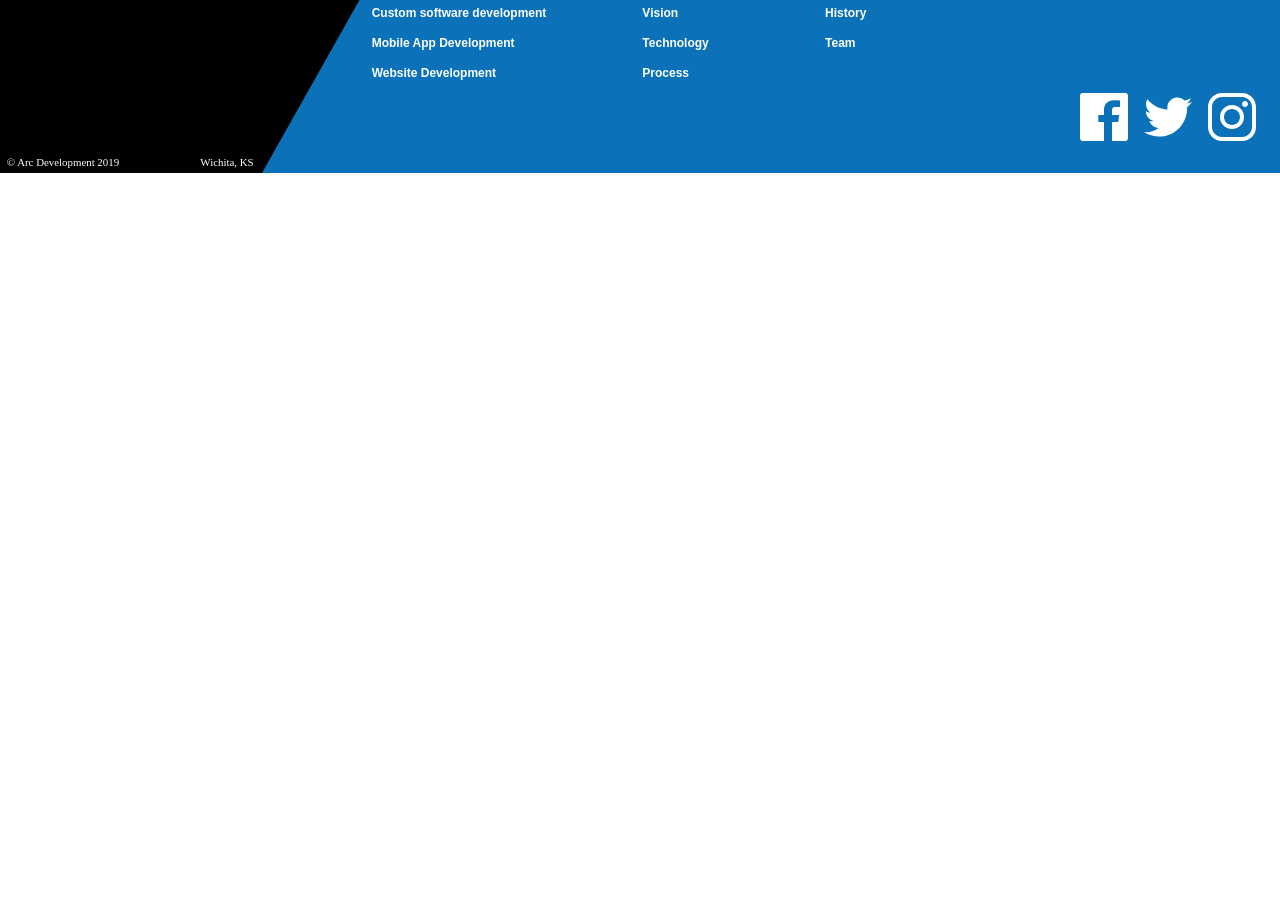
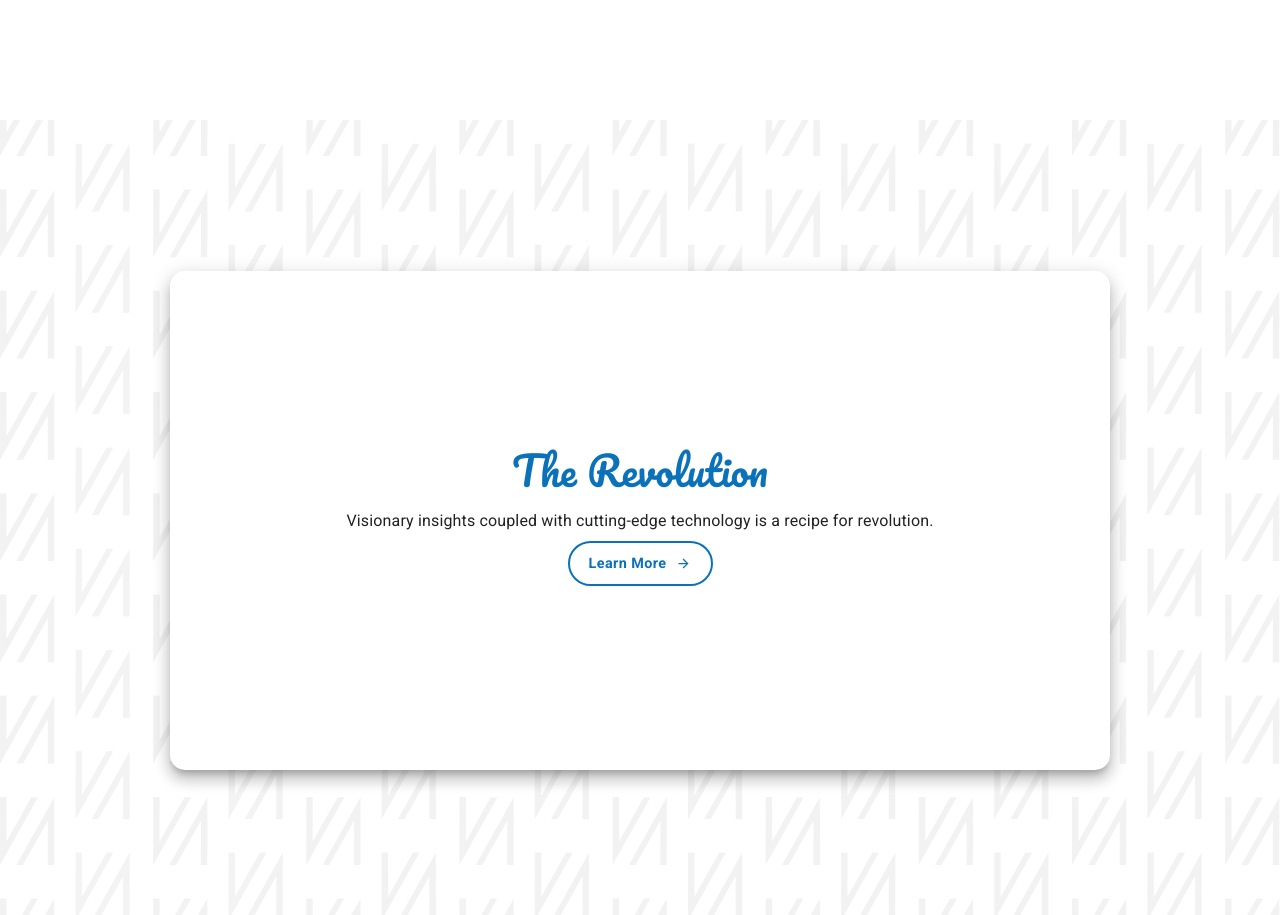
Before and after one commit to brianmuturi2/react-spa, a React (Create React App) app: page / in a window 1280 px wide. Shown: the part 1860-2775 px from the top of the page. Before the commit the page ends 2033 px from the top, so only its background shows below. Built offline with nearby package versions, Linux system fonts and the light colour scheme.

Commit message:
feat(home): created revolution block

```diff
--- a/src/pages/home/Home.js
+++ b/src/pages/home/Home.js
@@ -4,6 +4,8 @@
 import Grid from '@mui/material/Grid';
 import Button from '@mui/material/Button';
 import Typography from '@mui/material/Typography';
+import Card from '@mui/material/Card';
+import CardContent from '@mui/material/CardContent';
 
 import animationData from '../../animations/landinganimation/data'
 import styles from './Home.module.css'
@@ -133,6 +135,29 @@
                         </Grid>
                     </Grid>
                 </Grid>
+                <Grid item>
+                    <Grid container alignItems={'center'} justifyContent={'center'} style={{height: '50em'}} className={styles.serviceContainer}>
+                        <Card className={styles.revolutionCard}>
+                            <CardContent>
+                                <Grid container direction={'column'} style={{textAlign: 'center'}}>
+                                    <Grid item>
+                                        <Typography variant={'h3'} className={styles.heading3} gutterBottom>The Revolution</Typography>
+                                    </Grid>
+                                    <Grid item>
+                                        <Typography variant={'subtitle1'} gutterBottom>
+                                            Visionary insights coupled with cutting-edge technology is a recipe for revolution.
+                                        </Typography>
+                                        <Button variant={'outlined'} className={`${styles.learnBtn} ${styles.learnBtnHeader}`}>
+                                            <span style={{marginRight: 10}}>Learn More</span>
+                                            <ButtonArrow width={15} height={15} fill={'#0B72B9'}/>
+                                        </Button>
+                                    </Grid>
+                                </Grid>
+                            </CardContent>
+                        </Card>
+                        <div className={styles.revolutionBackground}/>
+                    </Grid>
+                </Grid>
             </Grid>
     )
 }
--- a/src/pages/home/Home.module.css
+++ b/src/pages/home/Home.module.css
@@ -3,6 +3,12 @@
     font-weight: 700;
     font-size: 2.5rem;
     line-height: 1.5;
+    color: #0B72B9;
+}
+
+.heading3 {
+    font-family: Pacifico;
+    font-size: 2.5rem;
     color: #0B72B9;
 }
 
@@ -137,3 +143,31 @@
         text-align: center;
     }
 }
+
+.revolutionBackground {
+    background-image: url("../../assets/repeatingBackground.svg");
+    background-position: center;
+    background-size: cover;
+    background-repeat: no-repeat;
+    height: 100%;
+    width: 100%;
+}
+
+.revolutionCard {
+    position: absolute;
+    box-shadow: 0px 6px 6px -3px rgba(0,0,0,0.2),0px 10px 14px 1px rgba(0,0,0,0.14),0px 4px 18px 3px rgba(0,0,0,0.12);
+    border-radius: 15px;
+    padding: 10em;
+}
+
+@media only screen and (max-width: 900px) {
+    .revolutionCard {
+        padding: 3em;
+    }
+}
+
+@media only screen and (max-width: 600px) {
+    .revolutionCard {
+        padding: 2em;
+    }
+}
```
